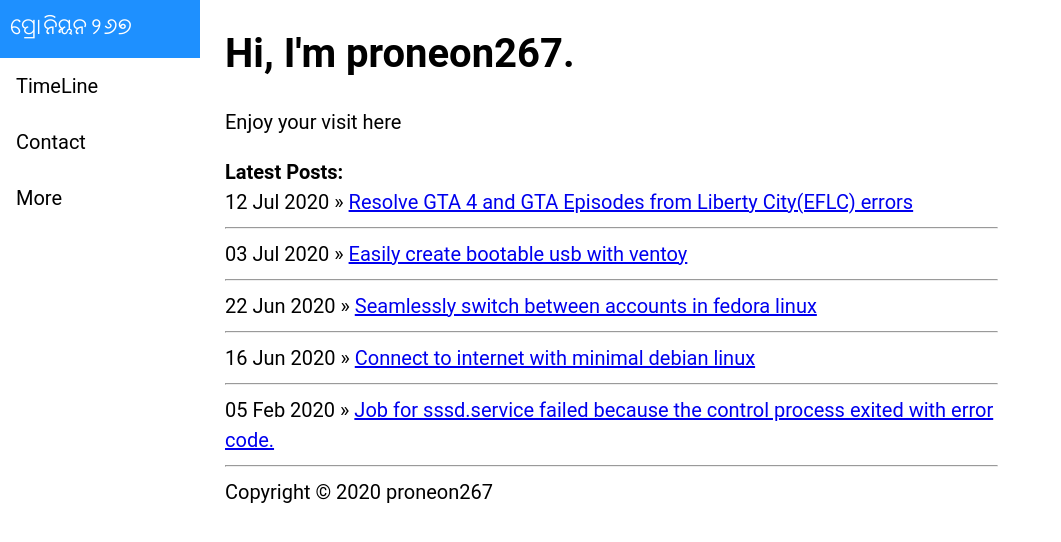
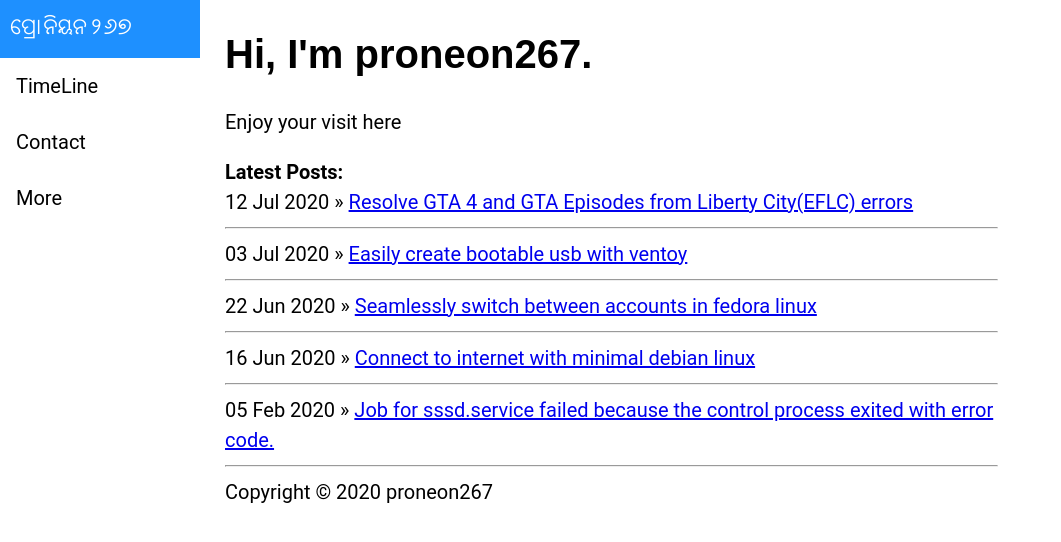
Before and after one commit to proneon267/proneon267.github.io, a Jekyll site: the page built from index.html, in a window 1280 px wide and 1002 px high. Shown: the top 542 px of the window, without its empty margins (0-1061 px from the left). Built offline with Jekyll 4.4.1, drawn with Linux system fonts in a browser that asks for light colours.

Commit message:
Update default.html

```diff
--- a/_layouts/default.html
+++ b/_layouts/default.html
@@ -79,7 +79,6 @@
         margin: 0;
         padding: 0;
         width: 200px;
-        background-color: ;
         position: fixed;
         height: 100%;
         overflow: auto;
@@ -114,6 +113,9 @@
 	font-size: 20px;
 	line-height: 1.5;
       }
+	    h1{
+		    font-family: 'Cantarell', sans-serif;
+	    }
 	.sidebar .icon {
 	  display: none;
 	}
```
